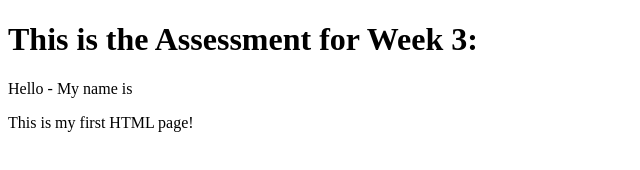
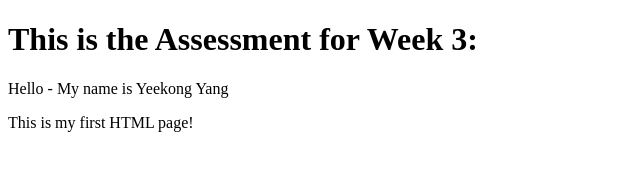
Before and after one commit to lphan3/Assessment-A, a plain HTML site: page index.html in a window 1280 px wide. Shown: the whole page, without its empty margins (0-640 px from the left). Drawn offline with Linux system fonts and the light colour scheme.

```diff
--- a/index.html
+++ b/index.html
@@ -7,7 +7,7 @@
 </head>
 <body>
     <h1>This is the Assessment for Week 3:</h1>
-    <p>Hello - My name is <Your-Name></p>
+    <p>Hello - My name is Yeekong Yang</p>
     <p>This is my first HTML page!</p>
 </body>
 </html>
```
